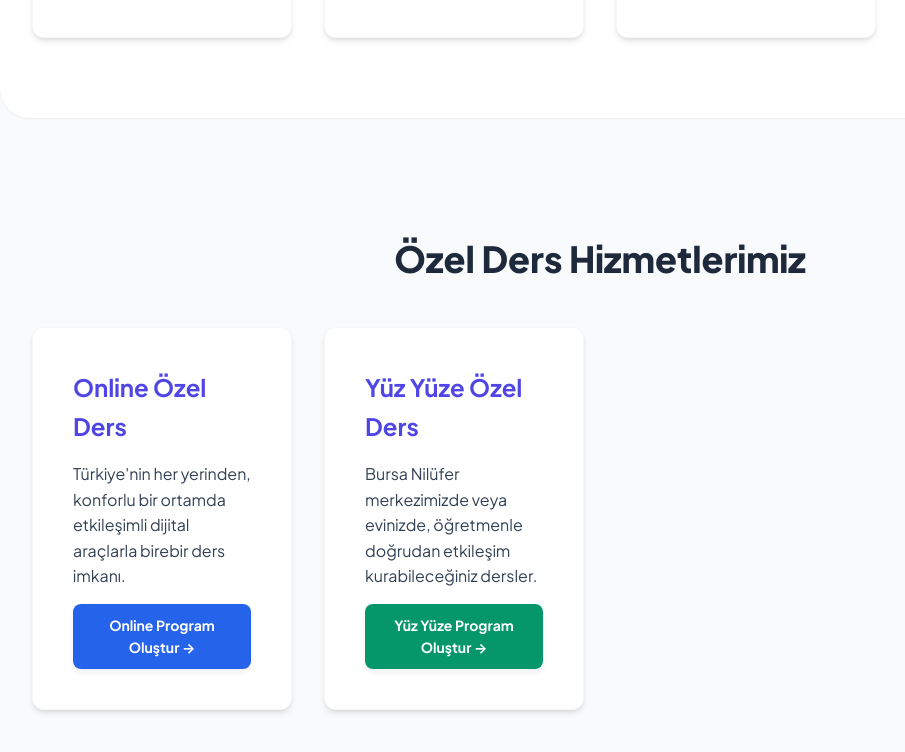
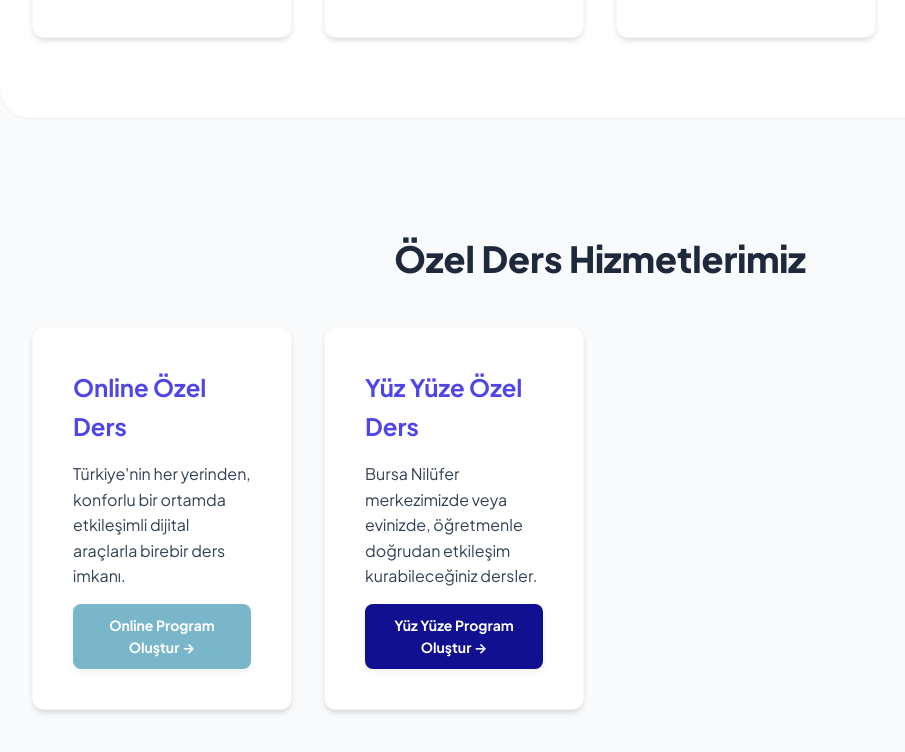
Before and after one commit to ErhanSanck/platform, a plain HTML site: page index.html in a window 1280 px wide. Shown: the part 1310-2062 px from the top of the page, without its empty margins (40-945 px from the left). Drawn offline with Linux system fonts and the light colour scheme; no server answers.

Commit message:
Add files via upload

```diff
--- a/style.css
+++ b/style.css
@@ -506,7 +506,7 @@ h2 {
 /* Online Butonu İki Farklı Renk Seçeneği */
 /* Seçenek A: Sitenizin ana renk tonu (Mavi) */
 .btn-online {
-    background-color: #2563eb;
+    background-color: #79b6c9;
     color: #ffffff !important;
 }
 
@@ -519,7 +519,7 @@ h2 {
 /* Yüz Yüze Butonu İki Farklı Renk Seçeneği */
 /* Seçenek B: Farklılık yaratmak için alternatif ton (Zümrüt Yeşili) */
 .btn-live {
-    background-color: #059669;
+    background-color: #101090 ;
     color: #ffffff !important;
 }
 
```
